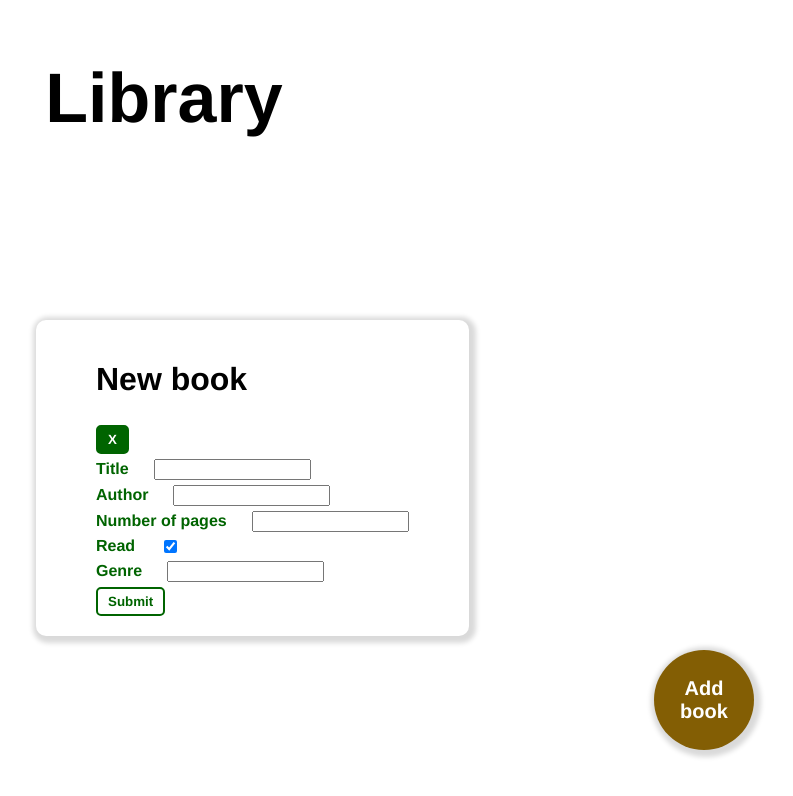
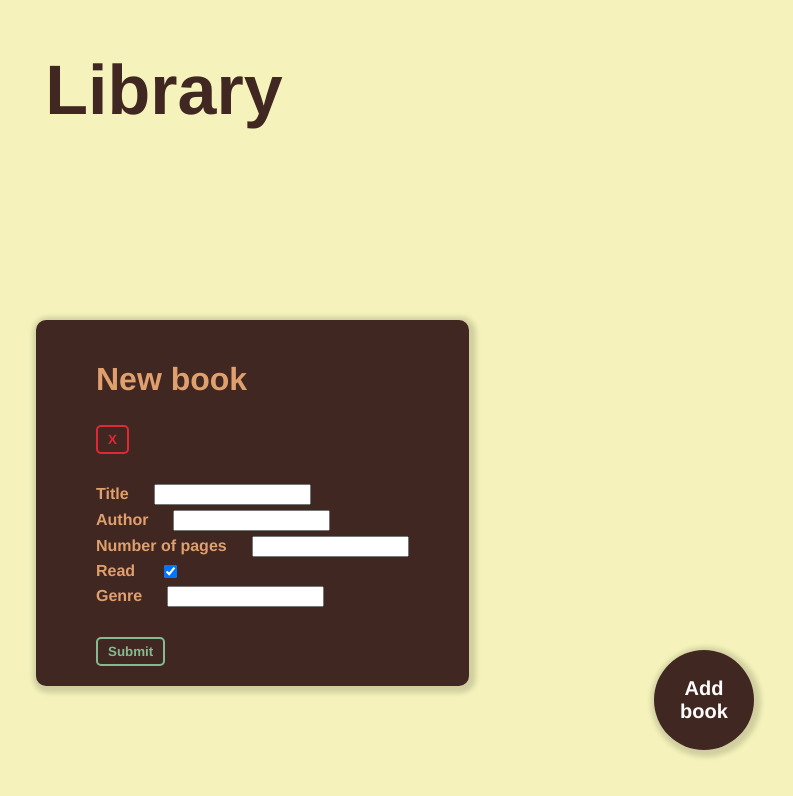
Before and after one commit to MadebyMarco/library, a plain HTML site: page index.html in a window 1280 px wide. Both pictures are taken after a click on the button "Add book". Shown: the whole page, without its empty margins (476-1269 px from the left). Drawn offline with Linux system fonts and the light colour scheme.

Commit message:
add new color scheme

```diff
--- a/style.css
+++ b/style.css
@@ -1,6 +1,13 @@
 :root {
-    --main-color: rgb(131, 94, 4);
-    --accent-color: darkgreen;
+    --main-color: #412722 ;
+    --accent-color: #DFA06E;
+    --exit-button-color: #DF2935;
+    --submit-button-color: #86BA90;
+}
+
+body {
+    margin: 0;
+    background-color: #F5F3BB;
 }
 
 * {
@@ -21,6 +28,7 @@ h1.header {
     font-size: 70px;
     font-weight: 700;
     justify-self: center;
+    color: var(--main-color);
 }
 
 button#add-book {
@@ -79,13 +87,15 @@ form {
     row-gap: 5px;
 }
 form button.exit {
-    background-color: var(--accent-color);
-    color: white;
+    background-color: var(--main-color);
+    color: var(--exit-button-color);
+    border: 2px var(--exit-button-color) solid;
+    margin-bottom: 25px;
 }
 
 form button.exit:hover {
-    background-color: white;
-    color:var(--accent-color);
+    background-color: var(--exit-button-color);
+    color:var(--main-color);
 }
 
 form button.exit:active {
@@ -94,9 +104,17 @@ form button.exit:active {
     border-color: var(--main-color);
 }
 
+
+form button[type=submit] {
+    background-color: var(--main-color);
+    color: var(--submit-button-color);
+    border: 2px var(--submit-button-color) solid;
+    margin-top: 25px;
+}
+
 form button[type=submit]:hover {
-    background-color: var(--accent-color);
-    color: white;
+    background-color: var(--submit-button-color);
+    color: var(--main-color);
 }
 
 form button[type=submit]:active {
@@ -110,9 +128,6 @@ form button {
     padding: 5px 10px;
     border: none;
     border-radius: 5px;
-    color: var(--accent-color);
-    background-color: white;
-    border: 2px var(--accent-color) solid;
 }
 
 
@@ -130,7 +145,8 @@ form div {
 
 .active {
     opacity: 1;
-    background: white;
+    background: var(--main-color);
+    color: var(--accent-color);
     left: 40%;
     top: 40%;
     position: absolute;
```
